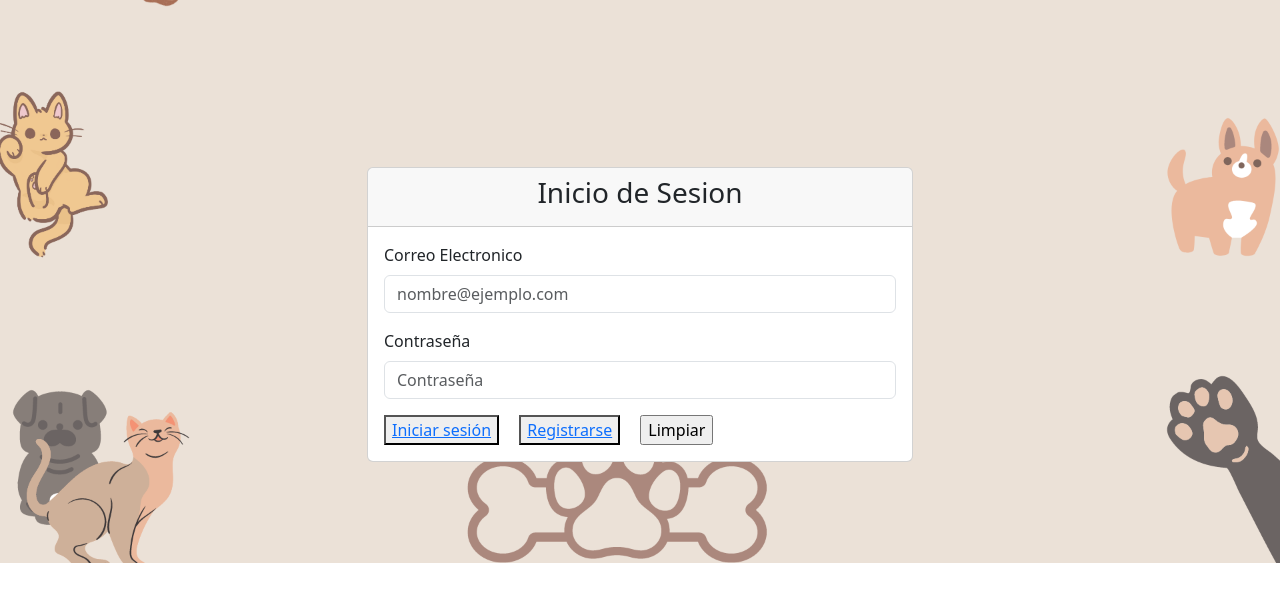
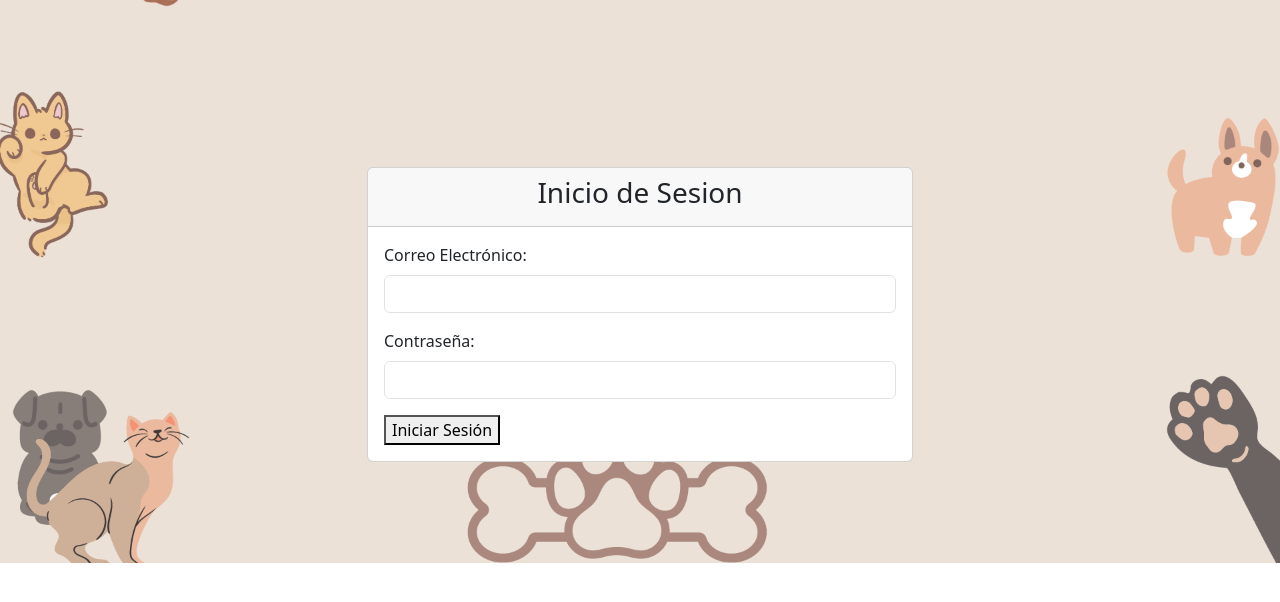
Before and after one commit to Matelunaaaaa/MiProyectoSensacional, a Django app: template productos/templates/InicioSesion.html in a window 1280 px wide. Shown: the part 56-658 px from the top of the page. Run offline with Django 3.2, Linux system fonts and the light colour scheme; the template is opened without the code that fills it, so the values that code supplies are empty; some libraries are stand-ins or nearby versions.

Commit message:
Funciona de pana

```diff
--- a/productos/static/js/index.js
+++ b/productos/static/js/index.js
@@ -2,10 +2,10 @@ $(document).ready(function() {
   const usuarioid = document.getElementById('id_usuario');
   console.log ('id_usuario ', usuarioid.value)
   if ( usuarioid.value  == '0'){
-    $('#headerContent').html('<nav class="navbar navbar-expand-lg navbar-light bg-light"><div class="container"><a class="navbar-brand" href="#">Mundo Animals</a><button class="navbar-toggler" type="button" data-toggle="collapse" data-target="#navbarSupportedContent" aria-controls="navbarSupportedContent" aria-expanded="false" aria-label="Toggle navigation"><span class="navbar-toggler-icon"></span></button><div class="collapse navbar-collapse" id="navbarSupportedContent"><ul class="navbar-nav ml-auto"><li class="nav-item active"><a class="nav-link" href="Principal">Inicio</a></li><li class="nav-item"><a class="nav-link" href="catalogo">Catalogo</a></li><li class="nav-item"><a class="nav-link" href="http://127.0.0.1:8000/productos/registrarse/'+ usuarioid.value +'/">Registrarse</a></li><li class="nav-item"><a class="nav-link" href="http://127.0.0.1:8000/productos/InicioSesion/'+ usuarioid.value +'/">Inicio de sesion</a></li><li class="nav-item"><a class="nav-link" href="ayuda">Ayuda</a></li><li class="nav-item"><a class="nav-link" href="razas">Razas</a></li></ul></div></div></nav>'); // Cargar el contenido del header
+    $('#headerContent').html('<nav class="navbar navbar-expand-lg navbar-light bg-light"><div class="container"><a class="navbar-brand" href="#">Mundo Animals</a><button class="navbar-toggler" type="button" data-toggle="collapse" data-target="#navbarSupportedContent" aria-controls="navbarSupportedContent" aria-expanded="false" aria-label="Toggle navigation"><span class="navbar-toggler-icon"></span></button><div class="collapse navbar-collapse" id="navbarSupportedContent"><ul class="navbar-nav ml-auto"><li class="nav-item active"><a class="nav-link" href="Principal">Inicio</a></li><li class="nav-item"><a class="nav-link" href="http://127.0.0.1:8000/productos/catalogo/'+ usuarioid.value +'/">Catalogo</a></li><li class="nav-item"><a class="nav-link" href="http://127.0.0.1:8000/productos/registrarse/'+ usuarioid.value +'/">Registrarse</a></li><li class="nav-item"><a class="nav-link" href="http://127.0.0.1:8000/productos/InicioSesion/'+ usuarioid.value +'/">Inicio de sesion</a></li><li class="nav-item"><a class="nav-link" href="http://127.0.0.1:8000/productos/ayuda/'+ usuarioid.value +'/">Ayuda</a></li><li class="nav-item"><a class="nav-link" href="http://127.0.0.1:8000/productos/razas/'+ usuarioid.value +'/">Razas</a></li></ul></div></div></nav>'); // Cargar el contenido del header
     }
   else{
-    $('#headerContent').html('<nav class="navbar navbar-expand-lg navbar-light bg-light"><div class="container"><a class="navbar-brand" href="#">Mundo Animals</a><button class="navbar-toggler" type="button" data-toggle="collapse" data-target="#navbarSupportedContent" aria-controls="navbarSupportedContent" aria-expanded="false" aria-label="Toggle navigation"><span class="navbar-toggler-icon"></span></button><div class="collapse navbar-collapse" id="navbarSupportedContent"><ul class="navbar-nav ml-auto"><li class="nav-item active"><a class="nav-link" href="Principal">Inicio</a></li><li class="nav-item"><a class="nav-link" href="catalogo">Catalogo</a></li><li class="nav-item"><a class="nav-link" href="ayuda">Ayuda</a></li><li class="nav-item"><a class="nav-link" href="razas">Razas</a></li></ul></div></div></nav>'); // Cargar el contenido del header
+    $('#headerContent').html('<nav class="navbar navbar-expand-lg navbar-light bg-light"><div class="container"><a class="navbar-brand" href="#">Mundo Animals</a><button class="navbar-toggler" type="button" data-toggle="collapse" data-target="#navbarSupportedContent" aria-controls="navbarSupportedContent" aria-expanded="false" aria-label="Toggle navigation"><span class="navbar-toggler-icon"></span></button><div class="collapse navbar-collapse" id="navbarSupportedContent"><ul class="navbar-nav ml-auto"><li class="nav-item active"><a class="nav-link" href="Principal">Inicio</a></li><li class="nav-item"><a class="nav-link" href="http://127.0.0.1:8000/productos/catalogo/'+ usuarioid.value +'/">Catalogo</a></li><li class="nav-item"><a class="nav-link" href="http://127.0.0.1:8000/productos/ayuda/'+ usuarioid.value +'/">Ayuda</a></li><li class="nav-item"><a class="nav-link" href="http://127.0.0.1:8000/productos/razas/'+ usuarioid.value +'/">Razas</a></li></ul></div></div></nav>'); // Cargar el contenido del header
   }
 });
 
--- a/productos/templates/InicioSesion.html
+++ b/productos/templates/InicioSesion.html
@@ -16,10 +16,10 @@
     <!-- carga del header -->
     <div id="headerContent"></div>
         <input type="hidden" id="id_usuario" value="{{ usuario.id }}" text="{{ usuario.id }}">
-        <!-- container del inicio de sesion  -->
         <div class="container mt-5">
             <div class="row justify-content-center" style="margin-top: 15%;">
                 <form class="col-md-6" id="loginForm">
+                    {% csrf_token %}
                     <div class="card">
                         <div class="card-header">
                             <h3 class="card-title text-center">
@@ -28,37 +28,60 @@
                         </div>
 
                         <div class="card-body">
-                            <div class="mb-3">
+                                <div class="mb-3">
 
-                                <label for="floatingInput">Correo Electronico</label>
-                                <input type="email" class="form-control" id="floatingInput" placeholder="nombre@ejemplo.com" >
-
-                            </div>
-
-                            <div class="mb-3">
-
-                                <label for="floatingPassword">Contraseña</label>
-                                <input type="password" class="form-control" id="floatingPassword" placeholder="Contraseña">
-
-                            </div>
-
-                            <!-- el boton al darle click te redirecciona a la pagina principal -->
-                            <button class="mr-3">
-                            <a href="Principal"> Iniciar sesión</a>
-                            </button>
-                            <button class="mr-3">
-                                <a href="registro">Registrarse</a>
-                            </button>
-
-                            <!-- el boton netamente elimina el texto de "Correo electronico" y "Contrasena" -->
-
-                            <input type="reset" value="Limpiar">
+                                <label for="correo_electronico">Correo Electrónico:</label>
+                                <input type="email" id="correo_electronico" name="correo_electronico" class="form-control" required>
+                                </div>
+                                <div class="mb-3">
+                                    <label for="password">Contraseña:</label>
+                                    <input type="password" id="password" name="password" class="form-control" required>
+                                </div>
+                            <button type="submit" class="mr-3">Iniciar Sesión</button>
+                            <div id="mensaje"></div>
+                        </div>
 
                     </div>
                 </form>
             </div>
         </div>
     </div>
+
+        <script>
+            document.getElementById('loginForm').addEventListener('submit', function(event) {
+                event.preventDefault();
+
+                let formData = new FormData(this);
+                debugger
+                fetch("{% url 'login_view' %}", {
+                    method: 'POST',
+                    body: formData,
+                    headers: {
+                        'X-CSRFToken': document.querySelector('[name=csrfmiddlewaretoken]').value
+                    }
+                })
+                .then(response => {
+                    if (!response.ok) {
+                        throw new Error('La solicitud AJAX falló.');
+                    }
+                    return response.json();
+                })
+                .then(data => {
+                    if (data.success) {
+                        document.getElementById('mensaje').innerText = "Inicio de sesión exitoso.";
+                        // Redireccionar a otra página si es necesario
+                        window.location.href = 'http://127.0.0.1:8000/productos/Principal/'+ data.usuario +'/';
+                    } else {
+                        document.getElementById('mensaje').innerText = "Error: " + data.error;
+                    }
+                })
+                .catch(error => {
+                    console.error('Error:', error);
+                    document.getElementById('mensaje').innerText = "Error en la solicitud AJAX.";
+                });
+            });
+        </script>
+
 
         <!-- Incluimos jQuery y Bootstrap JS -->
         <script src="https://ajax.googleapis.com/ajax/libs/jquery/3.5.1/jquery.min.js"></script>
--- a/productos/urls.py
+++ b/productos/urls.py
@@ -10,5 +10,5 @@ urlpatterns = [
     path('registrarse', views.registrarse, name='registrarse'),
     path('usuario_detail/<int:pk>/', views.usuario_detail, name='usuario_detail'),
     path('create/', views.usuario_create, name='usuario_create'),
-    path('login/', views.login_view, name='login'),
+    path('login/', views.login_view, name='login_view')
 ]
--- a/tiendavirtual/settings.py
+++ b/tiendavirtual/settings.py
@@ -127,3 +127,9 @@ STATIC_URL = 'static/'
 # https://docs.djangoproject.com/en/4.1/ref/settings/#default-auto-field
 
 DEFAULT_AUTO_FIELD = 'django.db.models.BigAutoField'
+
+
+AUTHENTICATION_BACKENDS = [
+    'django.contrib.auth.backends.ModelBackend',
+    # Otros backends de autenticación si los tienes
+]
```
Also changed, not shown: productos/templates/registrarse.html (+0 -31 lines), productos/views.py (+17 -10 lines).
